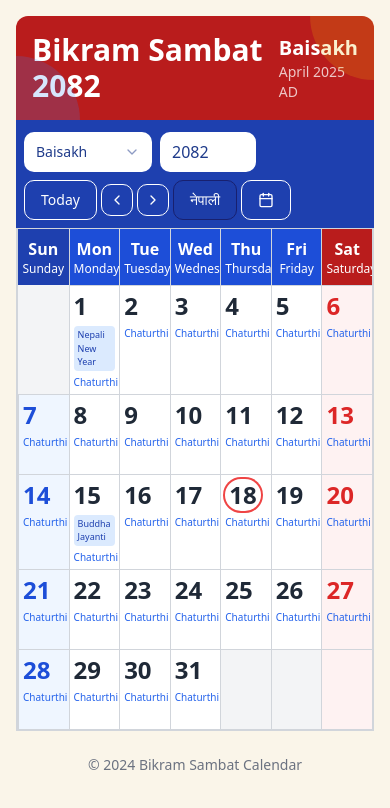
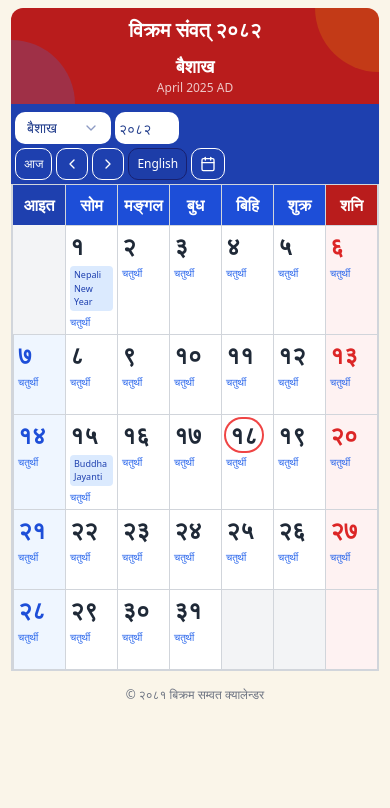
Before and after one commit to nepvibes/bikram-calendar-16, a React (Vite) app: page / in a window 390 px wide. Shown: the top 808 px of the page. Built offline with nearby package versions, Linux system fonts and the light colour scheme.

Commit message:
feat: Implement Nepali as default language and editable year input
- Set Nepali as the default language.
- Allow users to directly input the year in the year dropdown.
- Improve the responsiveness of the UI.

```diff
--- a/src/components/BikramCalendar.tsx
+++ b/src/components/BikramCalendar.tsx
@@ -36,11 +36,11 @@ const BikramCalendar: React.FC = () => {
   // Selected date
   const [selectedDate, setSelectedDate] = useState<BikramDateObj | null>(null);
 
-  // Language toggle
-  const [useNepaliLanguage, setUseNepaliLanguage] = useState<boolean>(false);
+  // Language toggle - now default is Nepali
+  const [useNepaliLanguage, setUseNepaliLanguage] = useState<boolean>(true);
 
   // Custom year input
-  const [yearInput, setYearInput] = useState<string>(today.year.toString());
+  const [yearInput, setYearInput] = useState<string>(useNepaliLanguage ? getNepaliDigits(today.year) : today.year.toString());
 
   // Available years for dropdown (from 1900 BS to 2100 BS for wider range)
   const availableYears = Array.from({ length: 201 }, (_, i) => 1900 + i);
@@ -86,8 +86,10 @@ const BikramCalendar: React.FC = () => {
     const todayDate = getToday();
     setCurrentView(getBikramMonth(todayDate.year, todayDate.month));
     setSelectedDate(todayDate);
-    setYearInput(todayDate.year.toString());
-    toast(`Showing today: ${nepaliMonthsEn[todayDate.month - 1]} ${todayDate.day}, ${todayDate.year} BS`);
+    setYearInput(useNepaliLanguage ? getNepaliDigits(todayDate.year) : todayDate.year.toString());
+    toast(useNepaliLanguage ?
+      `आजको मिति: ${nepaliMonthsNp[todayDate.month - 1]} ${getNepaliDigits(todayDate.day)}, ${getNepaliDigits(todayDate.year)} बि.सं.` :
+      `Showing today: ${nepaliMonthsEn[todayDate.month - 1]} ${todayDate.day}, ${todayDate.year} BS`);
   };
 
   // Handler for month change from dropdown
@@ -99,24 +101,38 @@ const BikramCalendar: React.FC = () => {
   // Handler for year change from dropdown
   const handleYearChange = (value: string) => {
     const year = parseInt(value);
-    setYearInput(value);
+    setYearInput(useNepaliLanguage ? getNepaliDigits(year) : year.toString());
     setCurrentView(prev => getBikramMonth(year, prev.month));
   };
 
   // Handler for direct year input
   const handleYearInputChange = (e: React.ChangeEvent<HTMLInputElement>) => {
-    setYearInput(e.target.value);
+    const inputValue = e.target.value;
+    setYearInput(inputValue);
   };
 
   // Handle year input submit
   const handleYearSubmit = (e: React.FormEvent) => {
     e.preventDefault();
-    const year = parseInt(yearInput);
+
+    // If using Nepali digits, convert back to English digits for processing
+    const processedInput = useNepaliLanguage ?
+      yearInput.split('').map(char => {
+        const nepaliDigits = ['०', '१', '२', '३', '४', '५', '६', '७', '८', '९'];
+        const index = nepaliDigits.indexOf(char);
+        return index !== -1 ? index.toString() : char;
+      }).join('') :
+      yearInput;
+
+    const year = parseInt(processedInput);
+
     if (!isNaN(year) && year >= 1900 && year <= 2100) {
       setCurrentView(prev => getBikramMonth(year, prev.month));
     } else {
-      toast.error("Please enter a valid year between 1900 and 2100");
-      setYearInput(currentView.year.toString());
+      toast.error(useNepaliLanguage ?
+        "कृपया १९०० र २१०० बीचको वैध वर्ष प्रविष्ट गर्नुहोस्" :
+        "Please enter a valid year between 1900 and 2100");
+      setYearInput(useNepaliLanguage ? getNepaliDigits(currentView.year) : currentView.year.toString());
     }
   };
 
@@ -130,12 +146,19 @@ const BikramCalendar: React.FC = () => {
     };
 
     setSelectedDate(newSelectedDate);
-    toast(`Selected: ${nepaliMonthsEn[newSelectedDate.month - 1]} ${newSelectedDate.day}, ${newSelectedDate.year} BS`);
+    toast(useNepaliLanguage ?
+      `छनौट गरिएको: ${nepaliMonthsNp[newSelectedDate.month - 1]} ${getNepaliDigits(newSelectedDate.day)}, ${getNepaliDigits(newSelectedDate.year)} बि.सं.` :
+      `Selected: ${nepaliMonthsEn[newSelectedDate.month - 1]} ${newSelectedDate.day}, ${newSelectedDate.year} BS`);
   };
 
   // Toggle language
   const toggleLanguage = () => {
-    setUseNepaliLanguage(prev => !prev);
+    setUseNepaliLanguage(prev => {
+      const newValue = !prev;
+      // Update yearInput format based on language
+      setYearInput(newValue ? getNepaliDigits(currentView.year) : currentView.year.toString());
+      return newValue;
+    });
   };
 
   // Handle direct date selection from English calendar
@@ -150,34 +173,34 @@ const BikramCalendar: React.FC = () => {
       };
       setCurrentView(getBikramMonth(bikramDate.year, bikramDate.month));
       setSelectedDate(bikramDate);
-      setYearInput(bikramDate.year.toString());
+      setYearInput(useNepaliLanguage ? getNepaliDigits(bikramDate.year) : bikramDate.year.toString());
     }
   };
 
   return (
-    <div className="min-h-screen bg-[url('/subtle-pattern.png')] pt-4">
+    <div className="min-h-screen bg-[url('/subtle-pattern.png')] pt-2 md:pt-4">
       <Toaster richColors position="top-center" />
 
       {/* Calendar Container */}
-      <div className="max-w-4xl mx-auto px-4">
+      <div className="mx-auto px-2 sm:px-4 max-w-sm sm:max-w-md md:max-w-lg lg:max-w-4xl">
         {/* Top header with month/year */}
-        <div className="bg-red-700 text-white p-4 rounded-t-lg border-b-4 border-blue-800 relative overflow-hidden">
-          <div className="flex justify-between items-center">
-            <h2 className="text-3xl font-bold">
+        <div className="bg-red-700 text-white p-2 sm:p-4 rounded-t-lg border-b-4 border-blue-800 relative overflow-hidden">
+          <div className="flex flex-col sm:flex-row sm:justify-between sm:items-center">
+            <h2 className="text-xl sm:text-2xl md:text-3xl font-bold text-center sm:text-left">
               {useNepaliLanguage ?
                 `विक्रम संवत् ${getNepaliDigits(currentView.year)}` :
                 `Bikram Sambat ${currentView.year}`
               }
             </h2>
 
-            <div className="flex flex-col items-end">
-              <span className="text-xl font-bold">
+            <div className="flex flex-col items-center sm:items-end mt-2 sm:mt-0">
+              <span className="text-lg sm:text-xl font-bold">
                 {useNepaliLanguage ?
                   `${nepaliMonthsNp[currentView.month - 1]}` :
                   `${nepaliMonthsEn[currentView.month - 1]}`
                 }
               </span>
-              <span className="text-sm opacity-75">
+              <span className="text-xs sm:text-sm opacity-75">
                 {format(currentView.englishStartDate, 'MMMM yyyy')} AD
               </span>
             </div>
@@ -189,15 +212,15 @@ const BikramCalendar: React.FC = () => {
         </div>
 
         {/* Navigation controls */}
-        <div className="bg-blue-800 text-white p-2 flex flex-wrap gap-2 justify-between items-center">
+        <div className="bg-blue-800 text-white p-1 sm:p-2 flex flex-wrap gap-1 sm:gap-2 justify-between items-center">
           {/* Month and Year selectors */}
-          <div className="flex gap-2">
+          <div className="flex gap-1 sm:gap-2">
             {/* Month selector */}
             <Select
               value={currentView.month.toString()}
               onValueChange={handleMonthChange}
             >
-              <SelectTrigger className="w-32 bg-white text-blue-900 border-none">
+              <SelectTrigger className="w-24 sm:w-32 bg-white text-blue-900 border-none h-8 sm:h-10">
                 <SelectValue placeholder={useNepaliLanguage ? "महिना" : "Month"} />
               </SelectTrigger>
               <SelectContent className="bg-white">
@@ -212,22 +235,24 @@ const BikramCalendar: React.FC = () => {
             {/* Year selector - Direct input */}
             <form onSubmit={handleYearSubmit} className="flex">
               <Input
-                type="number"
+                type="text"
                 value={yearInput}
                 onChange={handleYearInputChange}
-                className="w-24 bg-white text-blue-900 border-none"
-                min={1900}
-                max={2100}
+                className="w-16 sm:w-24 bg-white text-blue-900 border-none h-8 sm:h-10 px-1 sm:px-3 text-sm"
+                onBlur={(e) => {
+                  // Also submit on blur
+                  handleYearSubmit(e);
+                }}
               />
             </form>
           </div>
 
           {/* Navigation buttons */}
-          <div className="flex items-center gap-1">
+          <div className="flex items-center gap-1 sm:gap-2">
             <Button
               onClick={handleTodayClick}
               variant="outline"
-              className="bg-transparent border-white text-white hover:bg-white/20"
+              className="bg-transparent border-white text-white hover:bg-white/20 text-xs sm:text-sm h-8 sm:h-10 py-0 px-2 sm:px-3"
             >
               {useNepaliLanguage ? 'आज' : 'Today'}
             </Button>
@@ -238,7 +263,7 @@ const BikramCalendar: React.FC = () => {
               size="icon"
               className="bg-transparent border-white text-white hover:bg-white/20 h-8 w-8"
             >
-              <ChevronLeft className="h-4 w-4" />
+              <ChevronLeft className="h-3 w-3 sm:h-4 sm:w-4" />
             </Button>
 
             <Button
@@ -247,7 +272,7 @@ const BikramCalendar: React.FC = () => {
               size="icon"
               className="bg-transparent border-white text-white hover:bg-white/20 h-8 w-8"
             >
-              <ChevronRight className="h-4 w-4" />
+              <ChevronRight className="h-3 w-3 sm:h-4 sm:w-4" />
             </Button>
 
             <LanguageToggle
@@ -259,10 +284,10 @@ const BikramCalendar: React.FC = () => {
               <PopoverTrigger asChild>
                 <Button
                   variant="outline"
-                  className="bg-transparent border-white text-white hover:bg-white/20 gap-1"
+                  className="bg-transparent border-white text-white hover:bg-white/20 gap-1 h-8 sm:h-10 py-0 px-2 sm:px-3 text-xs sm:text-sm"
                 >
-                  <CalendarIcon className="h-4 w-4" />
-                  <span className="hidden md:inline">{useNepaliLanguage ? 'मिति छान्नुहोस्' : 'Pick Date'}</span>
+                  <CalendarIcon className="h-3 w-3 sm:h-4 sm:w-4" />
+                  <span className="hidden xs:inline">{useNepaliLanguage ? 'मिति' : 'Date'}</span>
                 </Button>
               </PopoverTrigger>
               <PopoverContent className="w-auto p-0 bg-white" align="end">
@@ -293,19 +318,19 @@ const BikramCalendar: React.FC = () => {
 
         {/* Current Selection Info */}
         {selectedDate && (
-          <div className="mt-4 p-4 bg-yellow-50 border border-yellow-300 rounded-lg text-center">
-            <h3 className="font-medium text-yellow-800">
+          <div className="mt-4 p-2 sm:p-4 bg-yellow-50 border border-yellow-300 rounded-lg text-center">
+            <h3 className="font-medium text-yellow-800 text-sm sm:text-base">
               {useNepaliLanguage ? 'छनौट मिति:' : 'Selected Date:'}
             </h3>
-            <div className="flex justify-center items-center gap-4 mt-1">
-              <p className="font-bold text-lg">
+            <div className="flex flex-col sm:flex-row justify-center items-center sm:gap-4 mt-1">
+              <p className="font-bold text-sm sm:text-lg">
                 {useNepaliLanguage ?
                   `${nepaliMonthsNp[selectedDate.month - 1]} ${getNepaliDigits(selectedDate.day)}, ${getNepaliDigits(selectedDate.year)}` :
                   `${nepaliMonthsEn[selectedDate.month - 1]} ${selectedDate.day}, ${selectedDate.year} BS`
                 }
               </p>
-              <span className="text-gray-500">|</span>
-              <p className="text-gray-600">
+              <span className="hidden sm:inline text-gray-500">|</span>
+              <p className="text-gray-600 text-xs sm:text-base">
                 {format(selectedDate.englishDate, 'PP')}
               </p>
             </div>
@@ -313,7 +338,7 @@ const BikramCalendar: React.FC = () => {
         )}
 
         {/* Footer */}
-        <div className="mt-6 text-center text-sm text-gray-500 pb-6">
+        <div className="mt-4 sm:mt-6 text-center text-xs sm:text-sm text-gray-500 pb-4 sm:pb-6">
           <p>{useNepaliLanguage ? '© २०८१ बिक्रम सम्वत क्यालेन्डर' : '© 2024 Bikram Sambat Calendar'}</p>
         </div>
       </div>
--- a/src/components/LanguageToggle.tsx
+++ b/src/components/LanguageToggle.tsx
@@ -12,7 +12,7 @@ const LanguageToggle: React.FC<LanguageToggleProps> = ({ useNepaliLanguage, onTo
     <Button
       onClick={onToggle}
       variant="outline"
-      className="text-sm bg-nepali-blue/10 border-nepali-blue hover:bg-nepali-blue hover:text-white"
+      className="text-xs sm:text-sm bg-nepali-blue/10 border-nepali-blue hover:bg-nepali-blue hover:text-white h-8 sm:h-10 py-0 px-2 sm:px-3"
     >
       {useNepaliLanguage ? 'English' : 'नेपाली'}
     </Button>
```
Also changed, not shown: src/index.css (+20 -11 lines).
